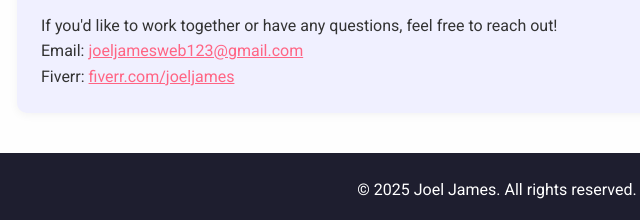
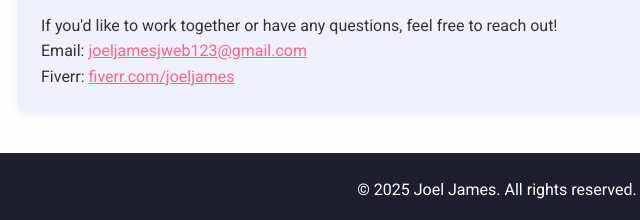
Before and after one commit to joel-james10/portfolio, a plain HTML site: page index.html in a window 1280 px wide. Shown: the part 1521-1741 px from the top of the page, 143-783 px from the left. Drawn offline with Linux system fonts and the light colour scheme.

Commit message:
Update index.html

```diff
--- a/index.html
+++ b/index.html
@@ -61,8 +61,8 @@
       <h2>Contact</h2>
       <p>If you'd like to work together or have any questions, feel free to reach out!</p>
       <p>Email:
-        <a href="https://mail.google.com/mail/?view=cm&fs=1&to=joeljamesweb123@gmail.com" target="_blank">
-          joeljamesweb123@gmail.com
+        <a href="https://mail.google.com/mail/?view=cm&fs=1&to=joeljamesjweb123@gmail.com" target="_blank">
+          joeljamesjweb123@gmail.com
         </a>
       </p>
       <p>Fiverr: <a href="https://www.fiverr.com/wern_heisenberg" target="_blank">fiverr.com/joeljames</a></p>
```
